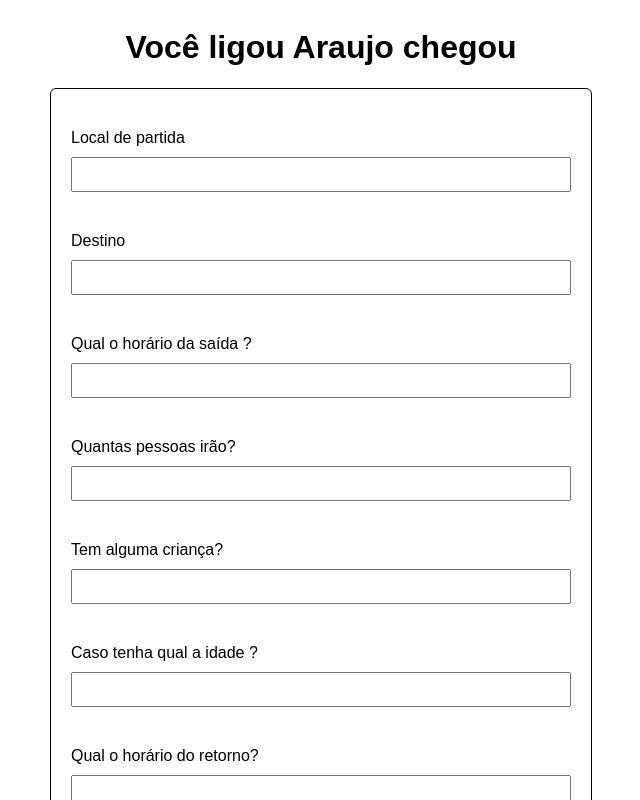
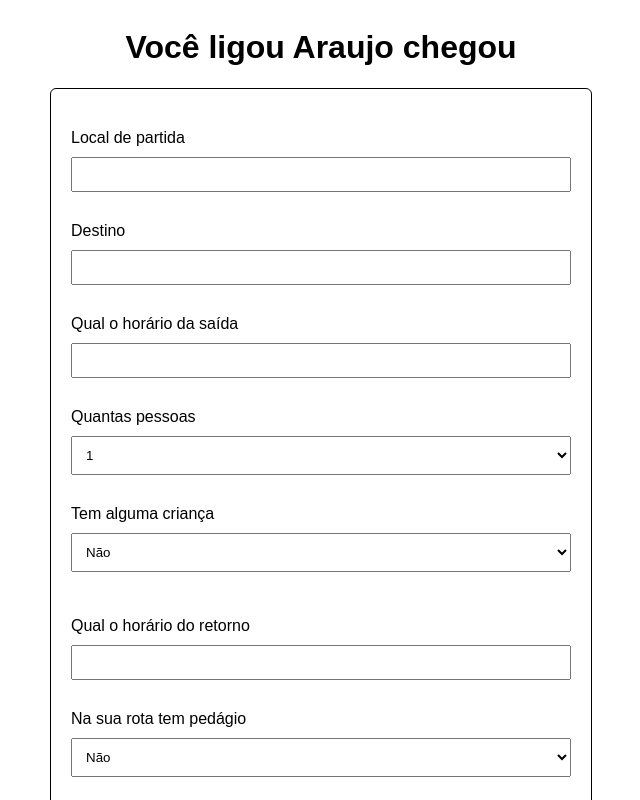
Before and after one commit to JogadorHungria/appAraujo, a React (Vite) app: page / in a window 1280 px wide. Shown: the top 800 px of the page, without its empty margins (319-959 px from the left). Built offline with nearby package versions, Linux system fonts and the light colour scheme.

Commit message:
feat: implement component Select

```diff
--- a/src/App.jsx
+++ b/src/App.jsx
@@ -3,17 +3,19 @@ import { AppStyle } from "./style";
 import * as z from "zod";
 import { useForm } from "react-hook-form";
 import { zodResolver } from "@hookform/resolvers/zod";
+import { Select } from "./components/select";
+import { useState } from "react";
 
 const App = () => {
+  const [temCriança, setTemCriança] = useState(false);
+
   const schema = z.object({
     origem: z.string().min(1, { message: "Campo obrigatório!" }),
     destino: z.string().min(1, { message: "Campo obrigatório!" }),
     horarioSaida: z.string().min(1, { message: "Campo obrigatório!" }),
     horarioRetorno: z.string().min(1, { message: "Campo obrigatório!" }),
-    quantidadePessoas: z.string().refine((value) => value >= 1 && value <= 6, {
-      message: "A quantidade de pessoas deve estar entre 1 e 6.",
-    }),
-    temCrianca: z.string(),
+    quantidadePessoas: z.string().optional(),
+    temCrianca: z.string().optional(),
     idadeCrianca: z.string(),
     temPedagio: z.string({ message: "Campo obrigatório!" }),
   });
@@ -26,15 +28,15 @@ const App = () => {
     resolver: zodResolver(schema),
   });
 
-  const teste = (e) => {
-    console.log(e);
+  const onSubmit = (data) => {
+    console.log(data);
   };
 
   return (
     <AppStyle>
       <h1>Você ligou Araujo chegou</h1>
 
-      <form onSubmit={handleSubmit(teste)}>
+      <form onSubmit={handleSubmit(onSubmit)}>
         <Input register={register} name="origem" text="Local de partida" />
         <span>{errors.origem?.message && errors.origem.message}</span>
         <Input register={register} name="destino" text="Destino" />
@@ -42,52 +44,71 @@ const App = () => {
         <Input
           register={register}
           name="horarioSaida"
-          text="Qual o horário da saída ?"
+          text="Qual o horário da saída"
         />
         <span>
           {errors.horarioSaida?.message && errors.horarioSaida.message}
         </span>
-        <Input
-          type={"number"}
+        <Select
+          placeHolder={"Quantas pessoas"}
+          ListOptions={["1", "2", "3", "4", "5", "6"]}
           register={register}
           name="quantidadePessoas"
-          text="Quantas pessoas irão?"
         />
-        {
-          <span>
-            {errors.quantidadePessoas?.message &&
-              errors.quantidadePessoas.message}
-          </span>
-        }
-        <Input
+
+        <span>
+          {errors.quantidadePessoas?.message &&
+            errors.quantidadePessoas.message}
+        </span>
+
+        <Select
+          conditionForState={setTemCriança}
+          placeHolder={"Tem alguma criança"}
+          ListOptions={[false, true]}
           register={register}
           name="temCrianca"
-          text="Tem alguma criança?"
         />
+
         <span>{errors.temCrianca?.message && errors.temCrianca.message}</span>
-        <Input
+
+        {temCriança && (
+          <Select
+            placeHolder={"Idade da criança"}
+            ListOptions={["10 anos ou  mais", "Abaixo de 10 anos"]}
+            register={register}
+            name="idadeCrianca"
+          />
+        )}
+
+        {/* <Input
           register={register}
           name="idadeCrianca"
-          text="Caso tenha qual a idade ?"
-        />
+          text="Caso tenha qual a idade"
+        /> */}
         <span>
           {errors.idadeCrianca?.message && errors.idadeCrianca.message}
         </span>
         <Input
           register={register}
           name="horarioRetorno"
-          text="Qual o horário do retorno?"
+          text="Qual o horário do retorno"
         />
-
         <span>
           {errors.horarioRetorno?.message && errors.horarioRetorno.message}
         </span>
 
-        <Input
+        <Select
+          placeHolder={"Na sua rota tem pedágio"}
+          ListOptions={["Não", "Sim"]}
           register={register}
           name="temPedagio"
-          text="Na sua rota tem pedágio?"
         />
+
+        {/* <Input
+          register={register}
+          name="temPedagio"
+          text="Na sua rota tem pedágio"
+        /> */}
         <span>{errors.temPedagio?.message && errors.temPedagio.message}</span>
         <button type="submit">Enviar</button>
       </form>
--- a/src/components/input/index.jsx
+++ b/src/components/input/index.jsx
@@ -1,5 +1,6 @@
 import { StyledInput } from "./style.js";
 
+// eslint-disable-next-line react/prop-types
 export const Input = ({ register, name, text, type }) => {
   if (!type) {
     type = "text";
--- /dev/null
+++ b/src/components/select/index.jsx
@@ -0,0 +1,39 @@
+import { SelectStyle } from "./style";
+
+// eslint-disable-next-line react/prop-types
+export const Select = ({
+  ListOptions,
+  placeHolder,
+  register,
+  name,
+  conditionForState,
+}) => {
+  const forCondition = (e) => {
+    const selectedValue = e.target.value;
+
+    if (selectedValue == "false") {
+      conditionForState(false);
+    } else if (selectedValue == "true") {
+      conditionForState(true);
+    }
+  };
+
+  return (
+    <SelectStyle>
+      <label htmlFor="placeHolder">{placeHolder}</label>
+      <select
+        {...register(name)}
+        onChange={(e) => forCondition(e)}
+        id="placeHolder"
+      >
+        {ListOptions.map((value) => (
+          // eslint-disable-next-line react/jsx-key
+
+          <option key={value} value={value}>
+            {value === false ? "Não" : value === true ? "Sim" : value}
+          </option>
+        ))}
+      </select>
+    </SelectStyle>
+  );
+};
--- /dev/null
+++ b/src/components/select/style.js
@@ -0,0 +1,15 @@
+import styled from "styled-components";
+
+export const SelectStyle = styled.div`
+  display: flex;
+  flex-direction: column;
+  gap: 10px;
+
+  select {
+    padding: 10px;
+
+    option {
+      padding: 10px;
+    }
+  }
+`;
--- a/src/style.js
+++ b/src/style.js
@@ -11,7 +11,7 @@ export const AppStyle = styled.main`
   form {
     display: flex;
     flex-direction: column;
-    gap: 20px;
+    gap: 15px;
     width: 500px;
     max-width: 90%;
 
```
